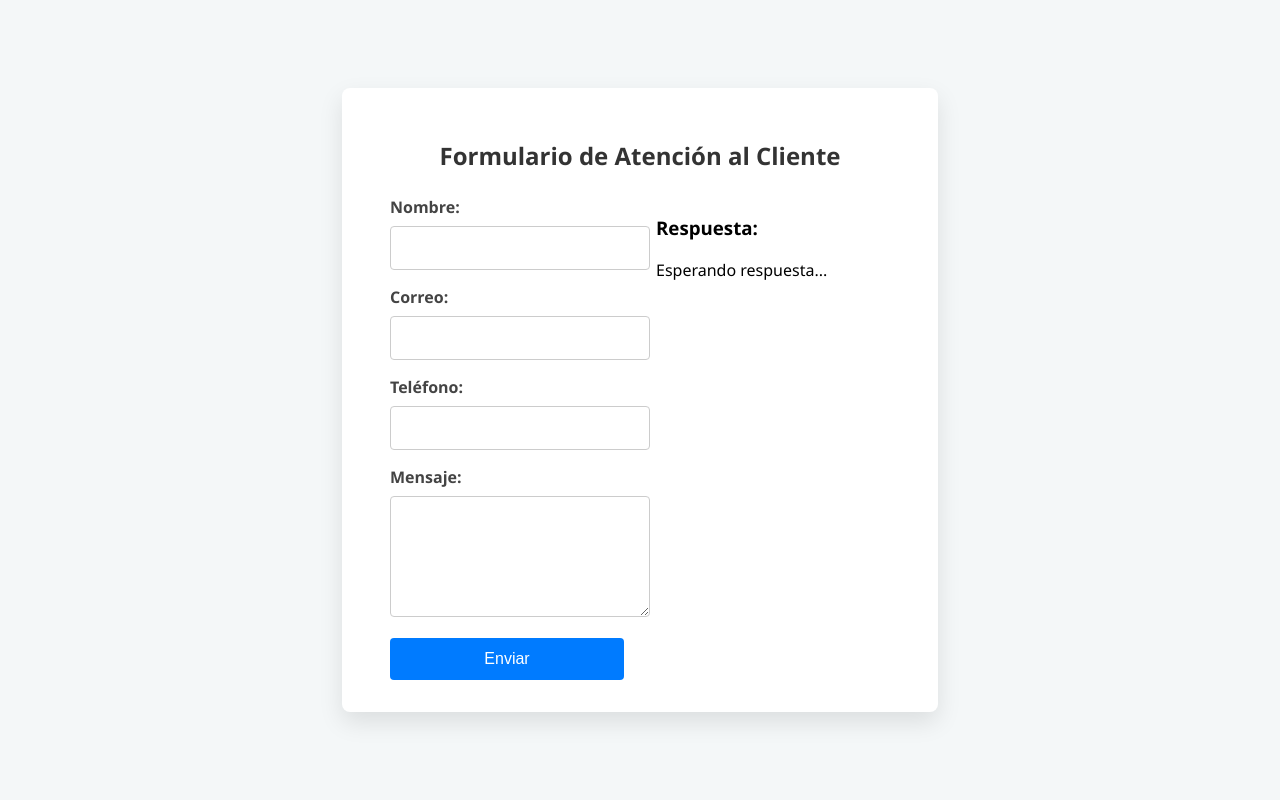
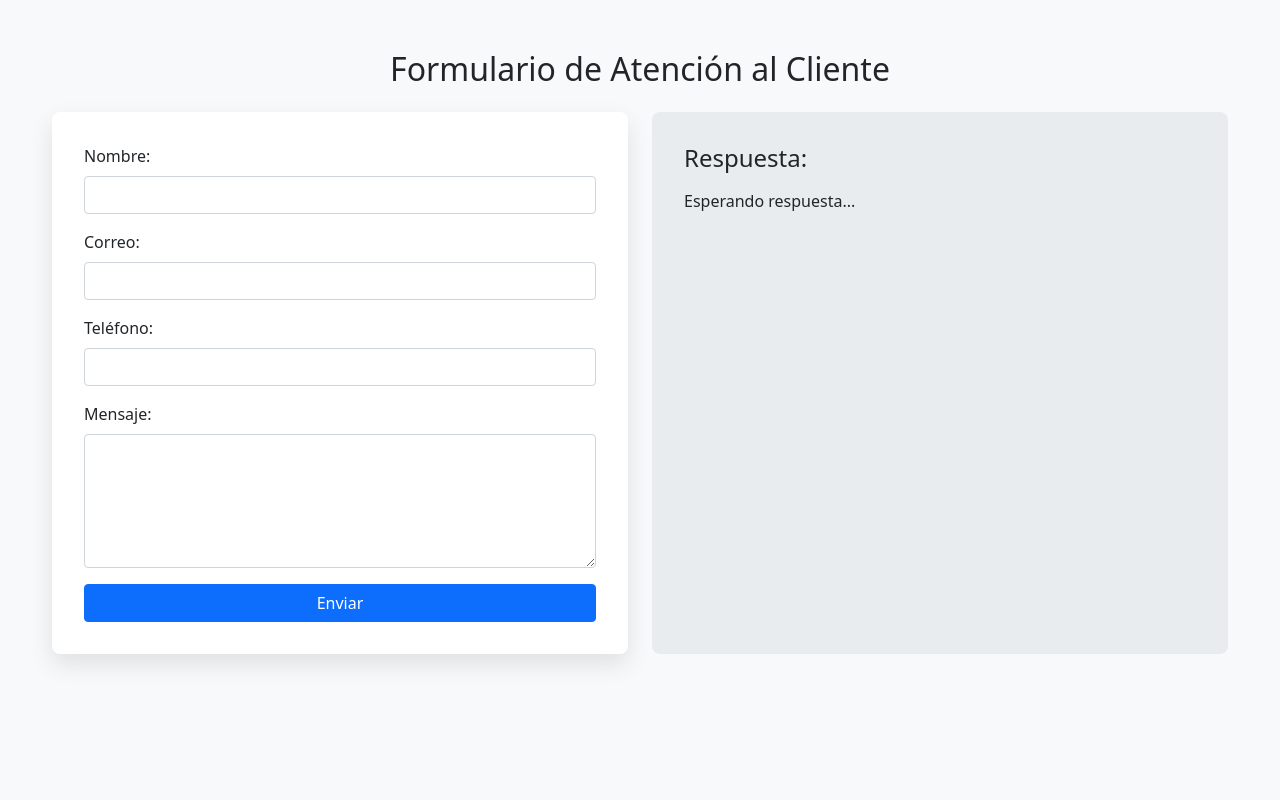
Before and after one commit to ElvisBatzibal/autogen, a FastAPI app: page / in a window 1280 px wide. Run offline with FastAPI, Linux system fonts and the light colour scheme.

Commit message:
Reestructurar el formulario de atención al cliente: mejorar la disposición de los campos y aplicar estilos de Bootstrap para una mejor experiencia de usuario.

```diff
--- a/cliente_web_form/templates/form.html
+++ b/cliente_web_form/templates/form.html
@@ -3,101 +3,73 @@
 <head>
   <meta charset="UTF-8">
   <title>Formulario de Atención al Cliente</title>
+  <link href="https://cdn.jsdelivr.net/npm/bootstrap@5.0.2/dist/css/bootstrap.min.css" rel="stylesheet" integrity="sha384-EVSTQN3/azprG1Anm3QDgpJLIm9Nao0Yz1ztcQTwFspd3yD65VohhpuuCOmLASjC" crossorigin="anonymous">
   <style>
     body {
-      font-family: 'Segoe UI', Tahoma, Geneva, Verdana, sans-serif;
-      background-color: #f4f7f8;
-      margin: 0;
-      padding: 0;
-      display: flex;
-      justify-content: center;
-      align-items: center;
-      height: 100vh;
+      background-color: #f8f9fa;
+      padding-top: 50px;
     }
 
-    .form-container {
+    .form-section {
       background: #ffffff;
-      padding: 2rem 3rem;
+      padding: 2rem;
       border-radius: 8px;
       box-shadow: 0 10px 25px rgba(0, 0, 0, 0.1);
-      max-width: 500px;
-      width: 100%;
+      height: 100%;
     }
 
-    h2 {
-      text-align: center;
-      color: #333;
-      margin-bottom: 1.5rem;
+    .respuesta-section {
+      background: #e9ecef;
+      padding: 2rem;
+      border-radius: 8px;
+      height: 100%;
     }
 
-    label {
-      display: block;
-      margin-bottom: 0.5rem;
-      color: #444;
-      font-weight: 600;
-    }
-
-    input[type="text"],
-    input[type="email"],
-    textarea {
-      width: 100%;
-      padding: 0.75rem;
-      margin-bottom: 1rem;
-      border: 1px solid #ccc;
-      border-radius: 4px;
-      font-size: 1rem;
-    }
-
-    input[type="submit"] {
-      background-color: #007bff;
-      color: white;
-      padding: 0.75rem 1.5rem;
-      border: none;
-      border-radius: 4px;
-      cursor: pointer;
-      width: 100%;
-      font-size: 1rem;
-      transition: background-color 0.3s ease;
-    }
-
-    input[type="submit"]:hover {
-      background-color: #0056b3;
-    }
-
-    @media (max-width: 600px) {
-      .form-container {
-        padding: 1.5rem;
-      }
+    .container-custom {
+      max-width: 1200px;
     }
   </style>
 </head>
 <body>
-  <div class="form-container">
-    <h2>Formulario de Atención al Cliente</h2>
-    <div class="row" style="display: flex; gap: 2rem;">
-      <div class="col-lg-6" style="flex: 1;">
-        <form id="cliente-form">
-          <label for="name">Nombre:</label>
-          <input type="text" id="name" name="name" required>
+  <div class="container container-custom">
+    <h2 class="text-center mb-4">Formulario de Atención al Cliente</h2>
+    <div class="row">
+      <div class="col-lg-6 mb-4">
+        <div class="form-section">
+          <form id="cliente-form">
+            <div class="mb-3">
+              <label for="name" class="form-label">Nombre:</label>
+              <input type="text" id="name" name="name" class="form-control" required>
+            </div>
 
-          <label for="email">Correo:</label>
-          <input type="email" id="email" name="email" required>
+            <div class="mb-3">
+              <label for="email" class="form-label">Correo:</label>
+              <input type="email" id="email" name="email" class="form-control" required>
+            </div>
 
-          <label for="phone">Teléfono:</label>
-          <input type="text" id="phone" name="phone" required>
+            <div class="mb-3">
+              <label for="phone" class="form-label">Teléfono:</label>
+              <input type="text" id="phone" name="phone" class="form-control" required>
+            </div>
 
-          <label for="message">Mensaje:</label>
-          <textarea id="message" name="message" rows="5" required></textarea>
+            <div class="mb-3">
+              <label for="message" class="form-label">Mensaje:</label>
+              <textarea id="message" name="message" rows="5" class="form-control" required></textarea>
+            </div>
 
-          <input type="submit" value="Enviar">
-        </form>
+            <button type="submit" class="btn btn-primary w-100">Enviar</button>
+          </form>
+        </div>
       </div>
-      <div class="col-lg-6" style="flex: 1;" id="respuesta-container">
-        <h3>Respuesta:</h3>
-        <p id="respuesta">Esperando respuesta...</p>
+      <div class="col-lg-6 mb-4">
+        <div class="respuesta-section">
+          <h4 class="mb-3">Respuesta:</h4>
+          <p id="respuesta">Esperando respuesta...</p>
+        </div>
       </div>
     </div>
   </div>
+  <script src="https://cdn.jsdelivr.net/npm/bootstrap@5.0.2/dist/js/bootstrap.bundle.min.js" integrity="sha384-MrcW6ZMFYlzcLA8Nl+NtUVF0sA7MsXsP1UyJoMp4YLEuNSfAP+JcXn/tWtIaxVXM" crossorigin="anonymous"></script>
 
   <script>
     const form = document.getElementById("cliente-form");
```
